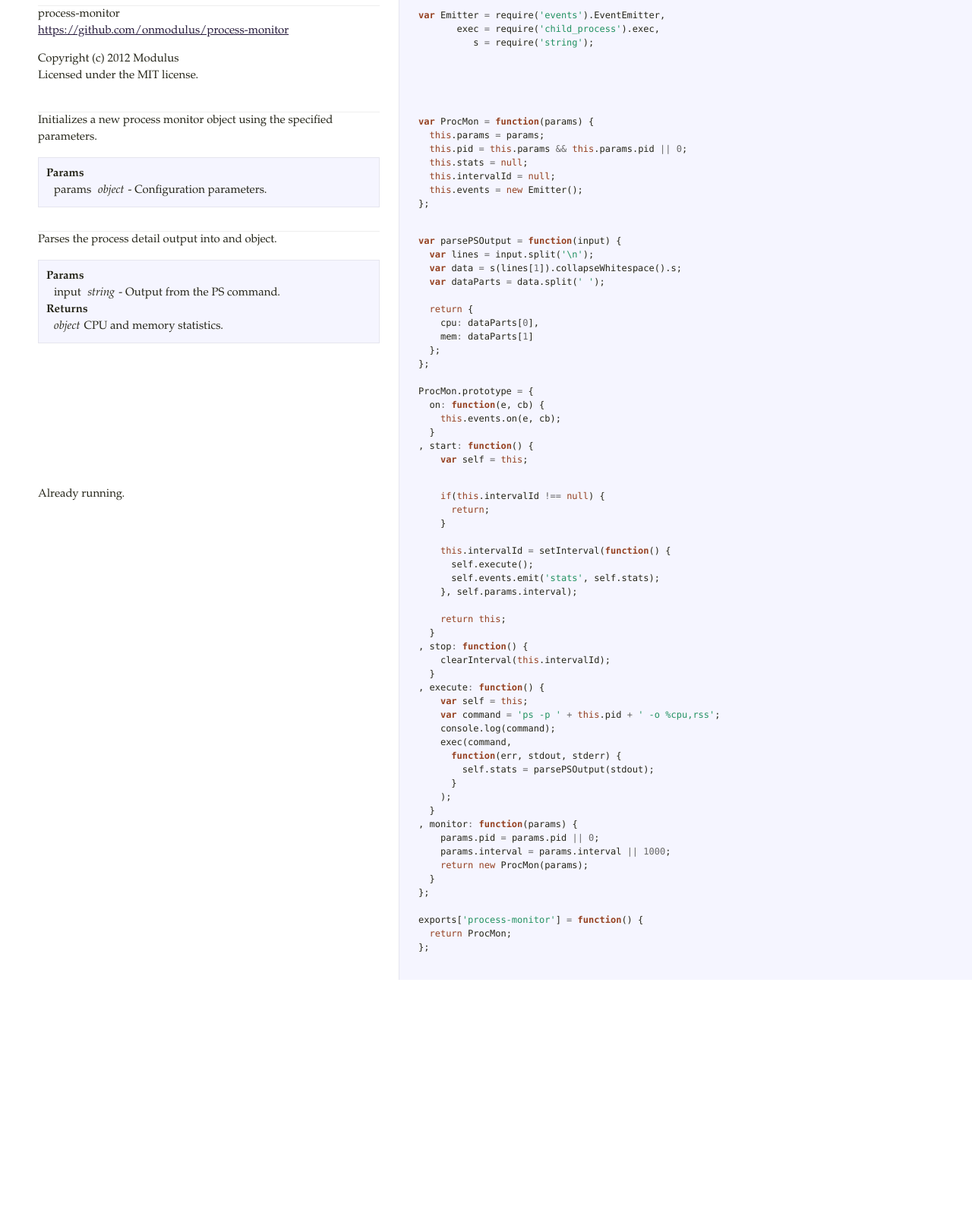
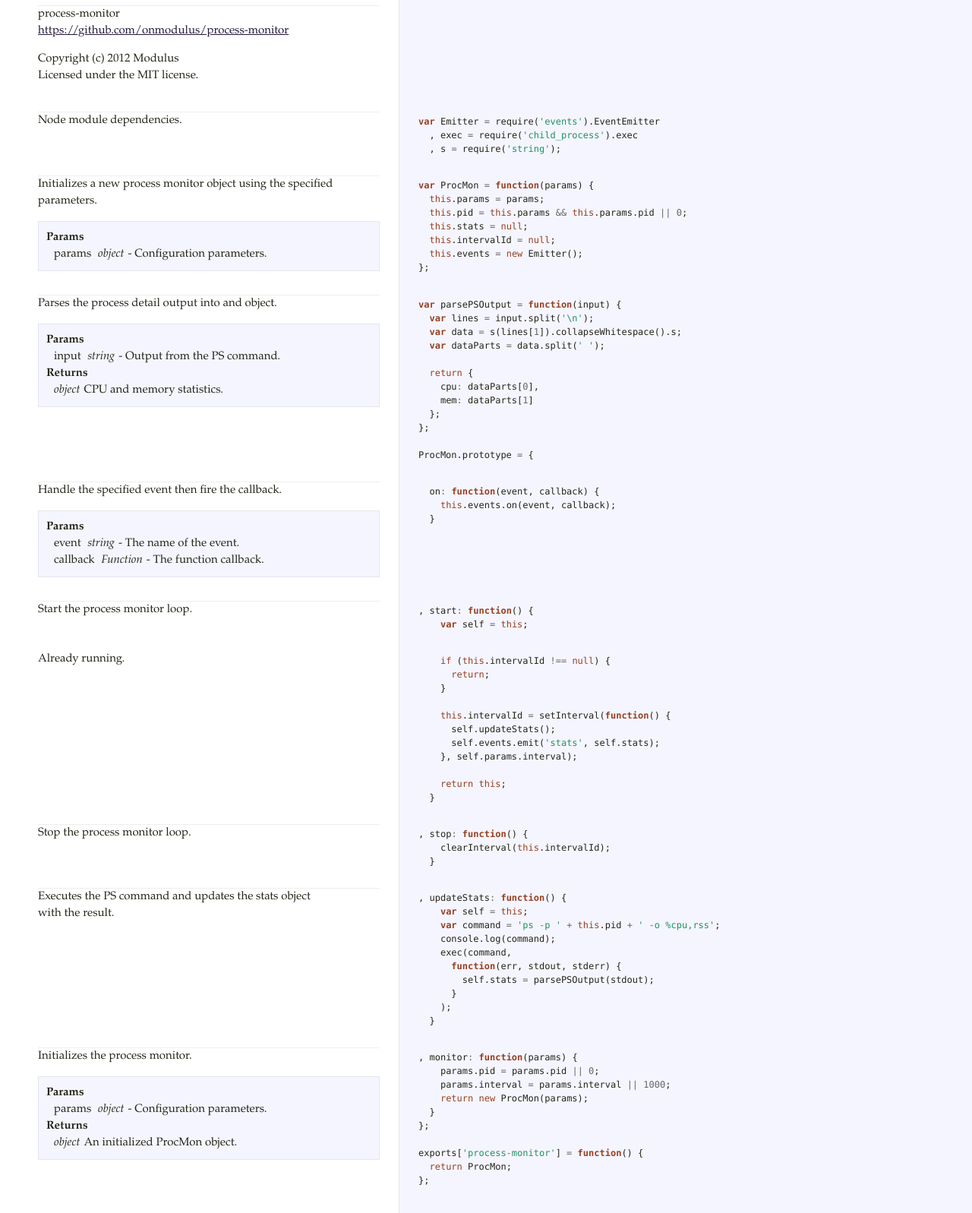
Before and after one commit to XervoIO/process-monitor, a website: page docs/lib/process-monitor.js.html in a window 1280 px wide. Shown: the part 103-1700 px from the top of the page at 76% size. Before the commit the page ends 1393 px from the top, so only its background shows below. Drawn offline with Linux system fonts and the light colour scheme.

Commit message:
Documentation update: added documentation stubs to methods of ProcMon

```diff
--- a/docs/lib/process-monitor.js.html
+++ b/docs/lib/process-monitor.js.html
@@ -1,14 +1,15 @@
 <!DOCTYPE html><html><head><title>process-monitor.js</title><meta http-equiv="Content-Type" content="text/html" charset="UTF-8"><link rel="stylesheet" media="all" href="../docco.css"></head><body><div id="container"><div id="background"></div><div id="jump_to">Jump To &hellip;<div id="jump_wrapper"><div id="jump_page"><a href="../index.html" class="source"><span class="file_name">README</span></a><a href="../lib/process-monitor.js.html" class="source selected"><span class="base_path">lib / </span><span class="file_name">process-monitor.js</span></a></div></div></div><table cellpadding="0" cellspacing="0"><thead><tr><th class="docs"><h1>process-monitor.js</h1><div class="filepath">lib/</div></th><th class="code"></th></tr></thead><tbody><tr id="section-1"><td class="docs"><div class="pilwrap"><a href="#section-1" class="pilcrow">&#182;</a></div><div class="dox"><div class="summary"><p>process-monitor<br /><a href='https://github.com/onmodulus/process-monitor'>https://github.com/onmodulus/process-monitor</a></p></div><div class="body"><p>Copyright (c) 2012 Modulus<br />Licensed under the MIT license.</p></div></div>
-</td><td class="code"><div class="highlight"><pre><span class="kd">var</span> <span class="nx">Emitter</span> <span class="o">=</span> <span class="nx">require</span><span class="p">(</span><span class="s1">&#39;events&#39;</span><span class="p">).</span><span class="nx">EventEmitter</span><span class="p">,</span>
-       <span class="nx">exec</span> <span class="o">=</span> <span class="nx">require</span><span class="p">(</span><span class="s1">&#39;child_process&#39;</span><span class="p">).</span><span class="nx">exec</span><span class="p">,</span>
-          <span class="nx">s</span> <span class="o">=</span> <span class="nx">require</span><span class="p">(</span><span class="s1">&#39;string&#39;</span><span class="p">);</span></pre></div></td></tr><tr id="section-2"><td class="docs"><div class="pilwrap"><a href="#section-2" class="pilcrow">&#182;</a></div><div class="dox"><div class="summary"><p>Initializes a new process monitor object using the specified<br />parameters.</p></div><div class="details"><div class="dox_tag_title">Params</div><div class="dox_tag_detail"><span>params </span><span class="dox_type">object</span><span>- Configuration parameters.</span></div></div><div class="body"></div></div>
+</td><td class="code"><div class="highlight"><pre></pre></div></td></tr><tr id="section-2"><td class="docs"><div class="pilwrap"><a href="#section-2" class="pilcrow">&#182;</a></div><div class="dox"><div class="summary"><p>Node module dependencies.</p></div><div class="body"></div></div>
+</td><td class="code"><div class="highlight"><pre><span class="kd">var</span> <span class="nx">Emitter</span> <span class="o">=</span> <span class="nx">require</span><span class="p">(</span><span class="s1">&#39;events&#39;</span><span class="p">).</span><span class="nx">EventEmitter</span>
+  <span class="p">,</span> <span class="nx">exec</span> <span class="o">=</span> <span class="nx">require</span><span class="p">(</span><span class="s1">&#39;child_process&#39;</span><span class="p">).</span><span class="nx">exec</span>
+  <span class="p">,</span> <span class="nx">s</span> <span class="o">=</span> <span class="nx">require</span><span class="p">(</span><span class="s1">&#39;string&#39;</span><span class="p">);</span></pre></div></td></tr><tr id="section-3"><td class="docs"><div class="pilwrap"><a href="#section-3" class="pilcrow">&#182;</a></div><div class="dox"><div class="summary"><p>Initializes a new process monitor object using the specified<br />parameters.</p></div><div class="details"><div class="dox_tag_title">Params</div><div class="dox_tag_detail"><span>params </span><span class="dox_type">object</span><span>- Configuration parameters.</span></div></div><div class="body"></div></div>
 </td><td class="code"><div class="highlight"><pre><span class="kd">var</span> <span class="nx">ProcMon</span> <span class="o">=</span> <span class="kd">function</span><span class="p">(</span><span class="nx">params</span><span class="p">)</span> <span class="p">{</span>
   <span class="k">this</span><span class="p">.</span><span class="nx">params</span> <span class="o">=</span> <span class="nx">params</span><span class="p">;</span>
   <span class="k">this</span><span class="p">.</span><span class="nx">pid</span> <span class="o">=</span> <span class="k">this</span><span class="p">.</span><span class="nx">params</span> <span class="o">&amp;&amp;</span> <span class="k">this</span><span class="p">.</span><span class="nx">params</span><span class="p">.</span><span class="nx">pid</span> <span class="o">||</span> <span class="mi">0</span><span class="p">;</span>
   <span class="k">this</span><span class="p">.</span><span class="nx">stats</span> <span class="o">=</span> <span class="kc">null</span><span class="p">;</span>
   <span class="k">this</span><span class="p">.</span><span class="nx">intervalId</span> <span class="o">=</span> <span class="kc">null</span><span class="p">;</span>
   <span class="k">this</span><span class="p">.</span><span class="nx">events</span> <span class="o">=</span> <span class="k">new</span> <span class="nx">Emitter</span><span class="p">();</span>
-<span class="p">};</span></pre></div></td></tr><tr id="section-3"><td class="docs"><div class="pilwrap"><a href="#section-3" class="pilcrow">&#182;</a></div><div class="dox"><div class="summary"><p>Parses the process detail output into and object.</p></div><div class="details"><div class="dox_tag_title">Params</div><div class="dox_tag_detail"><span>input </span><span class="dox_type">string</span><span>- Output from the PS command.</span></div><div class="dox_tag_title">Returns</div><div class="dox_tag_detail"><span class="dox_type">object</span><span>CPU and memory statistics.</span></div></div><div class="body"></div></div>
+<span class="p">};</span></pre></div></td></tr><tr id="section-4"><td class="docs"><div class="pilwrap"><a href="#section-4" class="pilcrow">&#182;</a></div><div class="dox"><div class="summary"><p>Parses the process detail output into and object.</p></div><div class="details"><div class="dox_tag_title">Params</div><div class="dox_tag_detail"><span>input </span><span class="dox_type">string</span><span>- Output from the PS command.</span></div><div class="dox_tag_title">Returns</div><div class="dox_tag_detail"><span class="dox_type">object</span><span>CPU and memory statistics.</span></div></div><div class="body"></div></div>
 </td><td class="code"><div class="highlight"><pre><span class="kd">var</span> <span class="nx">parsePSOutput</span> <span class="o">=</span> <span class="kd">function</span><span class="p">(</span><span class="nx">input</span><span class="p">)</span> <span class="p">{</span>
   <span class="kd">var</span> <span class="nx">lines</span> <span class="o">=</span> <span class="nx">input</span><span class="p">.</span><span class="nx">split</span><span class="p">(</span><span class="s1">&#39;\n&#39;</span><span class="p">);</span>
   <span class="kd">var</span> <span class="nx">data</span> <span class="o">=</span> <span class="nx">s</span><span class="p">(</span><span class="nx">lines</span><span class="p">[</span><span class="mi">1</span><span class="p">]).</span><span class="nx">collapseWhitespace</span><span class="p">().</span><span class="nx">s</span><span class="p">;</span>
@@ -20,27 +21,27 @@
   <span class="p">};</span>
 <span class="p">};</span>
 
-<span class="nx">ProcMon</span><span class="p">.</span><span class="nx">prototype</span> <span class="o">=</span> <span class="p">{</span>
-  <span class="nx">on</span><span class="o">:</span> <span class="kd">function</span><span class="p">(</span><span class="nx">e</span><span class="p">,</span> <span class="nx">cb</span><span class="p">)</span> <span class="p">{</span>
-    <span class="k">this</span><span class="p">.</span><span class="nx">events</span><span class="p">.</span><span class="nx">on</span><span class="p">(</span><span class="nx">e</span><span class="p">,</span> <span class="nx">cb</span><span class="p">);</span>
-  <span class="p">}</span>
-<span class="p">,</span> <span class="nx">start</span><span class="o">:</span> <span class="kd">function</span><span class="p">()</span> <span class="p">{</span>
-    <span class="kd">var</span> <span class="nx">self</span> <span class="o">=</span> <span class="k">this</span><span class="p">;</span></pre></div></td></tr><tr id="section-4"><td class="docs"><div class="pilwrap"><a href="#section-4" class="pilcrow">&#182;</a></div><p>Already running.</p>
-</td><td class="code"><div class="highlight"><pre>    <span class="k">if</span><span class="p">(</span><span class="k">this</span><span class="p">.</span><span class="nx">intervalId</span> <span class="o">!==</span> <span class="kc">null</span><span class="p">)</span> <span class="p">{</span>
+<span class="nx">ProcMon</span><span class="p">.</span><span class="nx">prototype</span> <span class="o">=</span> <span class="p">{</span></pre></div></td></tr><tr id="section-5"><td class="docs"><div class="pilwrap"><a href="#section-5" class="pilcrow">&#182;</a></div><div class="dox"><div class="summary"><p>Handle the specified event then fire the callback.</p></div><div class="details"><div class="dox_tag_title">Params</div><div class="dox_tag_detail"><span>event </span><span class="dox_type">string</span><span>- The name of the event.</span></div><div class="dox_tag_detail"><span>callback </span><span class="dox_type">Function</span><span>- The function callback.</span></div></div><div class="body"></div></div>
+</td><td class="code"><div class="highlight"><pre>  <span class="nx">on</span><span class="o">:</span> <span class="kd">function</span><span class="p">(</span><span class="nx">event</span><span class="p">,</span> <span class="nx">callback</span><span class="p">)</span> <span class="p">{</span>
+    <span class="k">this</span><span class="p">.</span><span class="nx">events</span><span class="p">.</span><span class="nx">on</span><span class="p">(</span><span class="nx">event</span><span class="p">,</span> <span class="nx">callback</span><span class="p">);</span>
+  <span class="p">}</span></pre></div></td></tr><tr id="section-6"><td class="docs"><div class="pilwrap"><a href="#section-6" class="pilcrow">&#182;</a></div><div class="dox"><div class="summary"><p>Start the process monitor loop.</p></div><div class="body"></div></div>
+</td><td class="code"><div class="highlight"><pre><span class="p">,</span> <span class="nx">start</span><span class="o">:</span> <span class="kd">function</span><span class="p">()</span> <span class="p">{</span>
+    <span class="kd">var</span> <span class="nx">self</span> <span class="o">=</span> <span class="k">this</span><span class="p">;</span></pre></div></td></tr><tr id="section-7"><td class="docs"><div class="pilwrap"><a href="#section-7" class="pilcrow">&#182;</a></div><p>Already running.</p>
+</td><td class="code"><div class="highlight"><pre>    <span class="k">if</span> <span class="p">(</span><span class="k">this</span><span class="p">.</span><span class="nx">intervalId</span> <span class="o">!==</span> <span class="kc">null</span><span class="p">)</span> <span class="p">{</span>
       <span class="k">return</span><span class="p">;</span>
     <span class="p">}</span>
 
     <span class="k">this</span><span class="p">.</span><span class="nx">intervalId</span> <span class="o">=</span> <span class="nx">setInterval</span><span class="p">(</span><span class="kd">function</span><span class="p">()</span> <span class="p">{</span>
-      <span class="nx">self</span><span class="p">.</span><span class="nx">execute</span><span class="p">();</span>
+      <span class="nx">self</span><span class="p">.</span><span class="nx">updateStats</span><span class="p">();</span>
       <span class="nx">self</span><span class="p">.</span><span class="nx">events</span><span class="p">.</span><span class="nx">emit</span><span class="p">(</span><span class="s1">&#39;stats&#39;</span><span class="p">,</span> <span class="nx">self</span><span class="p">.</span><span class="nx">stats</span><span class="p">);</span>
     <span class="p">},</span> <span class="nx">self</span><span class="p">.</span><span class="nx">params</span><span class="p">.</span><span class="nx">interval</span><span class="p">);</span>
 
     <span class="k">return</span> <span class="k">this</span><span class="p">;</span>
-  <span class="p">}</span>
-<span class="p">,</span> <span class="nx">stop</span><span class="o">:</span> <span class="kd">function</span><span class="p">()</span> <span class="p">{</span>
+  <span class="p">}</span></pre></div></td></tr><tr id="section-8"><td class="docs"><div class="pilwrap"><a href="#section-8" class="pilcrow">&#182;</a></div><div class="dox"><div class="summary"><p>Stop the process monitor loop.</p></div><div class="body"></div></div>
+</td><td class="code"><div class="highlight"><pre><span class="p">,</span> <span class="nx">stop</span><span class="o">:</span> <span class="kd">function</span><span class="p">()</span> <span class="p">{</span>
     <span class="nx">clearInterval</span><span class="p">(</span><span class="k">this</span><span class="p">.</span><span class="nx">intervalId</span><span class="p">);</span>
-  <span class="p">}</span>
-<span class="p">,</span> <span class="nx">execute</span><span class="o">:</span> <span class="kd">function</span><span class="p">()</span> <span class="p">{</span>
+  <span class="p">}</span></pre></div></td></tr><tr id="section-9"><td class="docs"><div class="pilwrap"><a href="#section-9" class="pilcrow">&#182;</a></div><div class="dox"><div class="summary"><p>Executes the PS command and updates the stats object<br />with the result.</p></div><div class="body"></div></div>
+</td><td class="code"><div class="highlight"><pre><span class="p">,</span> <span class="nx">updateStats</span><span class="o">:</span> <span class="kd">function</span><span class="p">()</span> <span class="p">{</span>
     <span class="kd">var</span> <span class="nx">self</span> <span class="o">=</span> <span class="k">this</span><span class="p">;</span>
     <span class="kd">var</span> <span class="nx">command</span> <span class="o">=</span> <span class="s1">&#39;ps -p &#39;</span> <span class="o">+</span> <span class="k">this</span><span class="p">.</span><span class="nx">pid</span> <span class="o">+</span> <span class="s1">&#39; -o %cpu,rss&#39;</span><span class="p">;</span>
     <span class="nx">console</span><span class="p">.</span><span class="nx">log</span><span class="p">(</span><span class="nx">command</span><span class="p">);</span>
@@ -49,8 +50,8 @@
         <span class="nx">self</span><span class="p">.</span><span class="nx">stats</span> <span class="o">=</span> <span class="nx">parsePSOutput</span><span class="p">(</span><span class="nx">stdout</span><span class="p">);</span>
       <span class="p">}</span>
     <span class="p">);</span>
-  <span class="p">}</span>
-<span class="p">,</span> <span class="nx">monitor</span><span class="o">:</span> <span class="kd">function</span><span class="p">(</span><span class="nx">params</span><span class="p">)</span> <span class="p">{</span>
+  <span class="p">}</span></pre></div></td></tr><tr id="section-10"><td class="docs"><div class="pilwrap"><a href="#section-10" class="pilcrow">&#182;</a></div><div class="dox"><div class="summary"><p>Initializes the process monitor.</p></div><div class="details"><div class="dox_tag_title">Params</div><div class="dox_tag_detail"><span>params </span><span class="dox_type">object</span><span>- Configuration parameters.</span></div><div class="dox_tag_title">Returns</div><div class="dox_tag_detail"><span class="dox_type">object</span><span>An initialized ProcMon object.</span></div></div><div class="body"></div></div>
+</td><td class="code"><div class="highlight"><pre><span class="p">,</span> <span class="nx">monitor</span><span class="o">:</span> <span class="kd">function</span><span class="p">(</span><span class="nx">params</span><span class="p">)</span> <span class="p">{</span>
     <span class="nx">params</span><span class="p">.</span><span class="nx">pid</span> <span class="o">=</span> <span class="nx">params</span><span class="p">.</span><span class="nx">pid</span> <span class="o">||</span> <span class="mi">0</span><span class="p">;</span>
     <span class="nx">params</span><span class="p">.</span><span class="nx">interval</span> <span class="o">=</span> <span class="nx">params</span><span class="p">.</span><span class="nx">interval</span> <span class="o">||</span> <span class="mi">1000</span><span class="p">;</span>
     <span class="k">return</span> <span class="k">new</span> <span class="nx">ProcMon</span><span class="p">(</span><span class="nx">params</span><span class="p">);</span>
```
Also changed, not shown: docs/index.html (+2 -2 lines), lib/process-monitor.js (+33 -8 lines).
